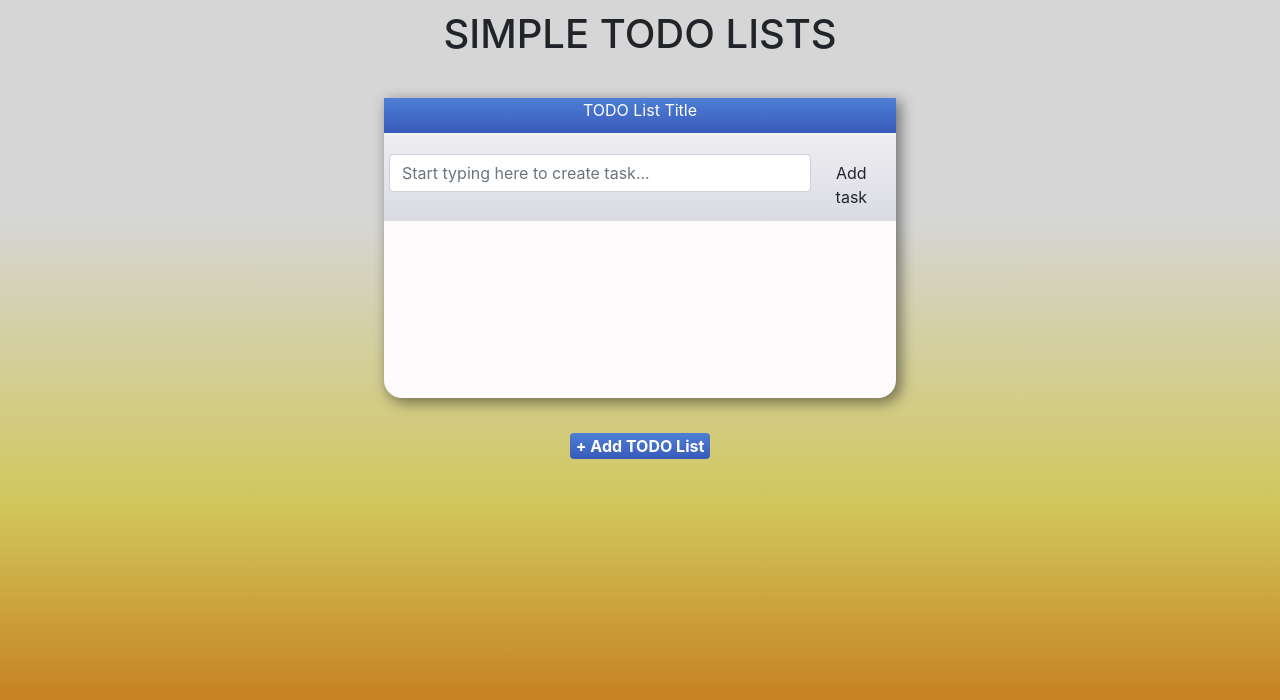
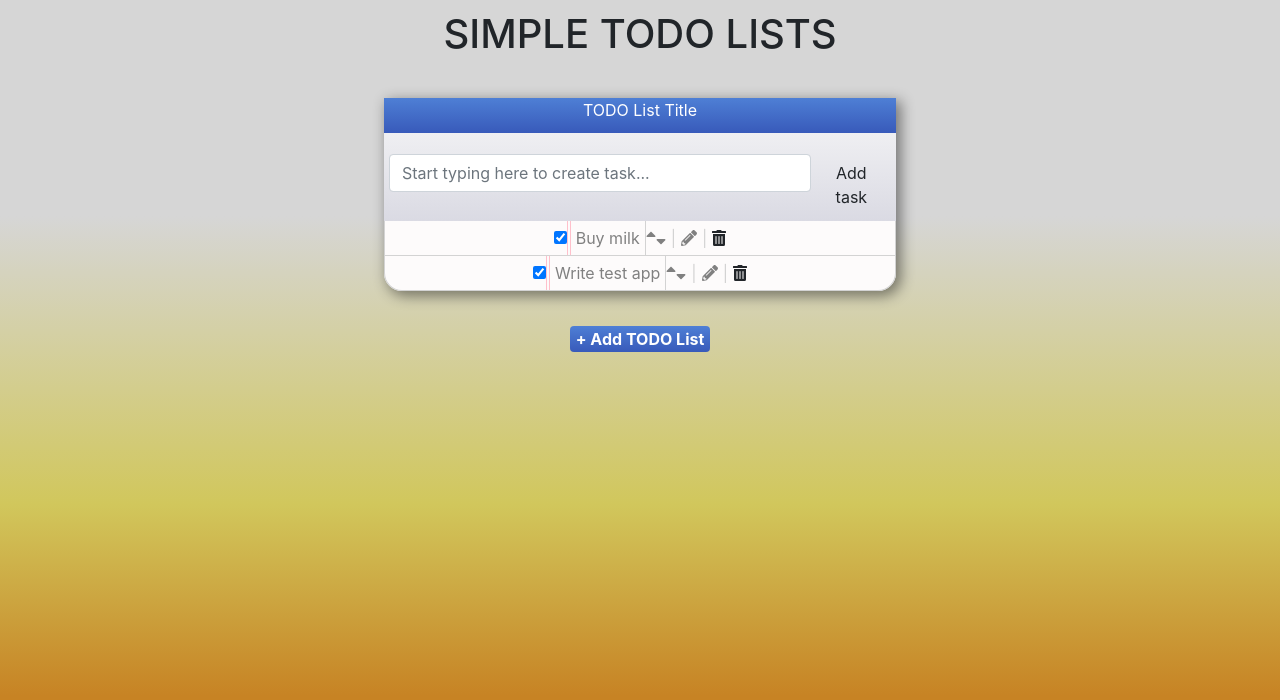
Before and after one commit to kirill-oleynik/todo-list-web, a React (Create React App) app: page / in a window 1280 px wide. Shown: the top 700 px of the page. Built offline with nearby package versions, Linux system fonts and the light colour scheme.

Commit message:
Add task component

```diff
--- a/package.json
+++ b/package.json
@@ -3,6 +3,11 @@
   "version": "0.1.0",
   "private": true,
   "dependencies": {
+    "@fortawesome/fontawesome-svg-core": "^1.2.32",
+    "@fortawesome/free-brands-svg-icons": "^5.15.1",
+    "@fortawesome/free-regular-svg-icons": "^5.15.1",
+    "@fortawesome/free-solid-svg-icons": "^5.15.1",
+    "@fortawesome/react-fontawesome": "^0.1.14",
     "@testing-library/jest-dom": "^4.2.4",
     "@testing-library/react": "^9.3.2",
     "@testing-library/user-event": "^7.1.2",
--- /dev/null
+++ b/src/components/task/index.js
@@ -0,0 +1 @@
+export {default as default } from './task';
--- /dev/null
+++ b/src/components/task/task.css
@@ -0,0 +1,50 @@
+li {
+  width: 100%;
+  padding: 0;
+  margin: 0;
+  border: 1px solid lightgrey;
+  border-top: none;
+}
+li:hover {
+  background: rgb(350,254,211);
+}
+li:last-child {
+  border-bottom-right-radius: 18px;
+  border-bottom-left-radius: 18px;
+}
+.col-xs-12 {
+  white-space: nowrap !important;
+  max-width: 100%;
+  overflow: auto;
+}
+.col-xs-3 {
+  float: none !important;
+  display: inline-block !important;
+}
+.is-done-checkbox {
+  cursor: pointer;
+}
+.task-title {
+  border-left: 4px double pink;
+  border-right: 1px solid lightgrey;
+  padding-left: 20px;
+  padding: 5px;
+  color: grey;
+}
+.controls-divider {
+  margin: 5px;
+  color: lightgrey;
+}
+.task-control {
+  color: grey;
+  cursor: pointer;
+}
+.sort-up:hover {
+  color: black;
+}
+.sort-down:hover {
+  color: black;
+}
+.edit-task:hover {
+  color: black;
+}
--- /dev/null
+++ b/src/components/task/task.js
@@ -0,0 +1,35 @@
+import React, {Component} from 'react';
+import './task.css';
+import { faPencilAlt } from "@fortawesome/free-solid-svg-icons";
+import { faTrashAlt } from "@fortawesome/free-solid-svg-icons";
+import { faSortUp } from "@fortawesome/free-solid-svg-icons";
+import { faSortDown } from "@fortawesome/free-solid-svg-icons";
+import { FontAwesomeIcon } from "@fortawesome/react-fontawesome";
+
+  export default class Task extends Component {
+    render(){
+      const {isDone,title} = this.props;
+      return (
+  <li>
+    <div class="col-xs-12 task">
+  <div class="col-xs-3">
+    <input
+        className='is-done-checkbox'
+      type="checkbox"
+      checked={isDone}
+    />
+  </div>
+  <div className="task-title col-xs-3">{title}</div>
+  <div className="col-xs-3 contols">
+        <FontAwesomeIcon className='task-control sort-up' icon={faSortUp} />
+        <FontAwesomeIcon className='task-control sort-down' icon={faSortDown} />
+        <span className='controls-divider'>|</span>
+        <FontAwesomeIcon className='task-control edit-task' icon={faPencilAlt} />
+        <span className='controls-divider'>|</span>
+        <FontAwesomeIcon classname='task-control delete-task' icon={faTrashAlt} />
+  </div>
+</div>
+  </li>
+    );
+  };
+  };
--- a/src/components/todo-list/todo-list.css
+++ b/src/components/todo-list/todo-list.css
@@ -1,7 +1,7 @@
 .todo-list{
   width: 40%;
   text-align: center;
-  height: 300px;
+  /* height: 300px; */
   background: #fdfbfb;
   -webkit-box-shadow: 4px 4px 14px 1px rgba(0,0,0,0.45);
   -moz-box-shadow: 4px 4px 14px 1px rgba(0,0,0,0.45);
@@ -13,3 +13,8 @@
   margin-bottom: 35px;
   border: none;
 }
+ul {
+  list-style-type: none;
+  margin: 0;
+  padding: 0;
+}
--- a/src/components/todo-list/todo-list.js
+++ b/src/components/todo-list/todo-list.js
@@ -2,11 +2,16 @@ import React from 'react';
 import './todo-list.css';
 import TodoListHeader from '../todo-list-header';
 import AddTaskForm from '../add-task-form';
+import Task from '../task';
 
 const TodoList = () => (
   <div className='todo-list'>
     <TodoListHeader />
     <AddTaskForm />
+  <ul>
+  <Task isDone title='Buy milk' />
+  <Task isDone title='Write test app' />
+  </ul>
   </div>
 );
 export default TodoList;
```
Also changed, not shown: 2 other files (tests, documents, lock files or other folders).
